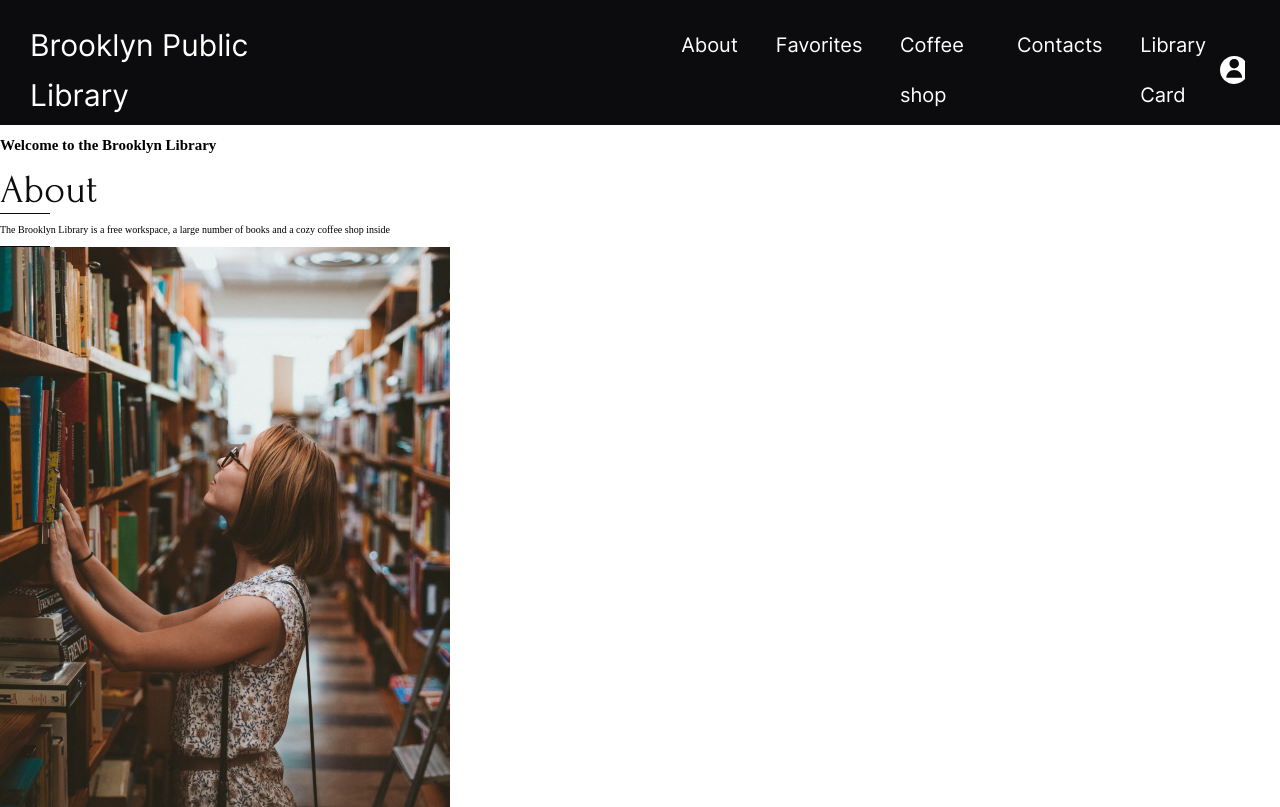
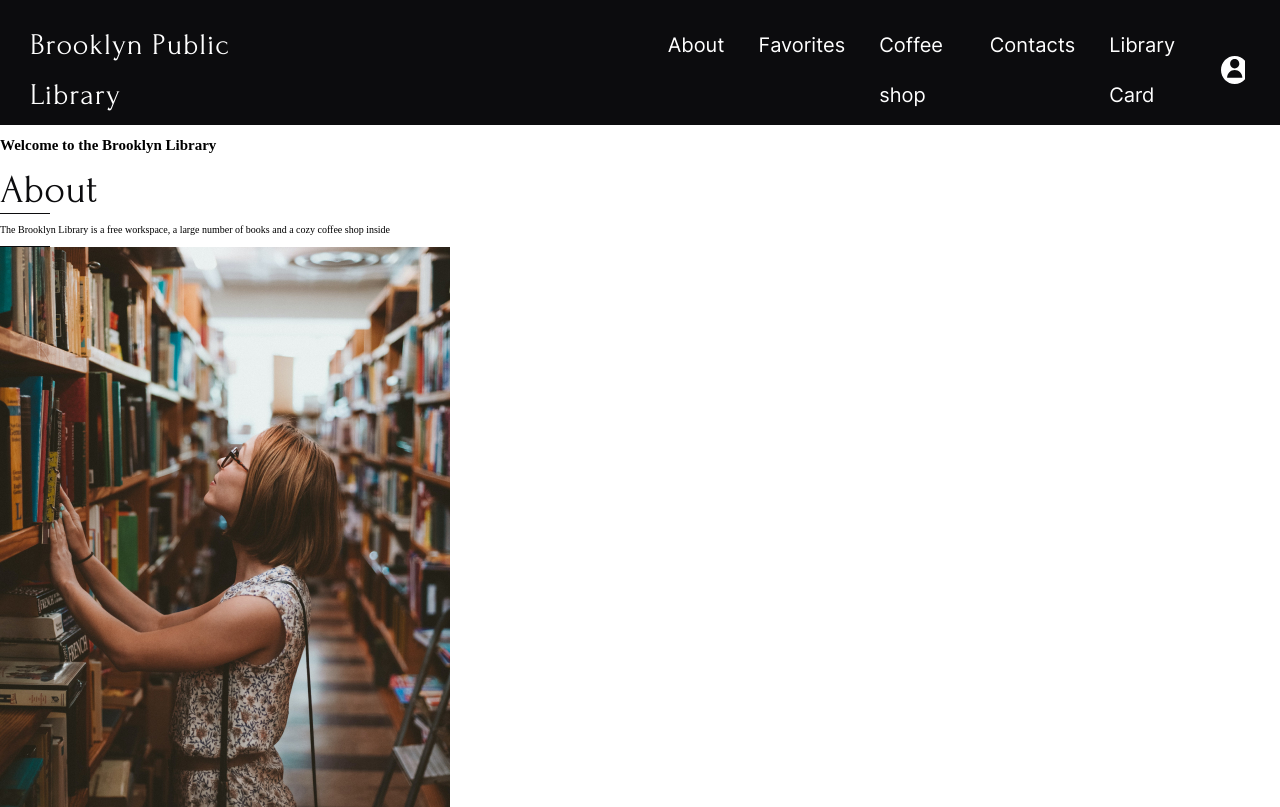
Before and after one commit to anastasia19141918/Library, a website: page index.html in a window 1280 px wide. Shown: the top 807 px of the page. Drawn offline with Linux system fonts and the light colour scheme.

Commit message:
fix: header css

```diff
--- a/src/sass/component/_navigation.scss
+++ b/src/sass/component/_navigation.scss
@@ -1,5 +1,5 @@
 .header__navigation {
-   padding-left: 30%;
+   padding-left: 31%;
  }
 
 .header__itemns {
@@ -11,11 +11,11 @@
 }
 
 .header__itemn {
-  margin-left: 37.7px;
+  margin-right: 34px;
   cursor: pointer;
 }
 
-.header__itemn:first-child {
+.header__itemn:last-child {
   margin-left: 0;
 }
 
--- a/src/sass/layout/_header.scss
+++ b/src/sass/layout/_header.scss
@@ -12,10 +12,11 @@
 .header__title {
   margin: 0;
   color: $color-block-title;
-  font-family: 'Inter';
+  font-family: 'Forum', sans-serif;
   font-weight: 400;
   font-size: 3.0rem;
   line-height: 5.0rem;
+  letter-spacing: 0.8px;
 }
 
 .header__icon {
```
Also changed, not shown: src/sass/style.css, 1 other file.
